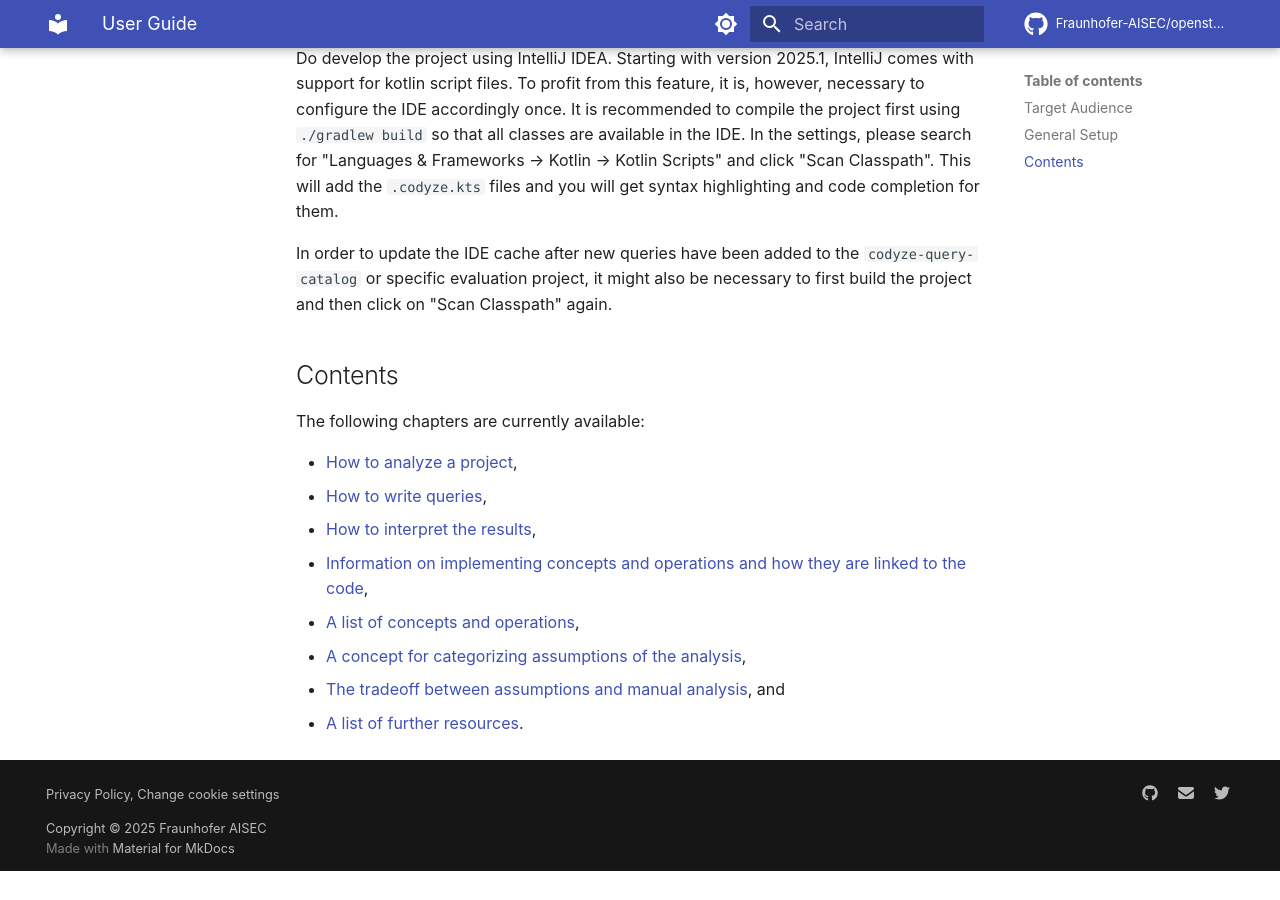
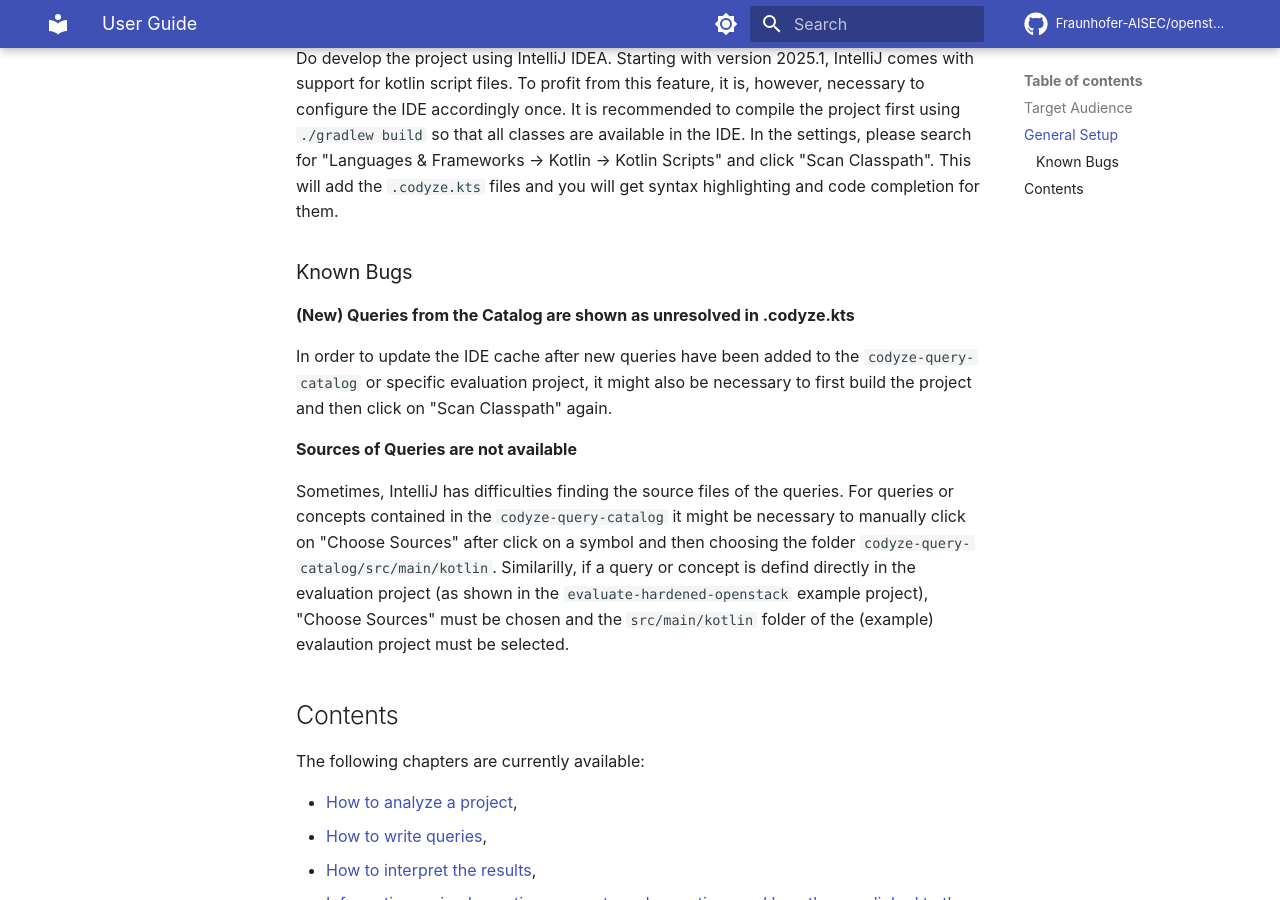
Before and after one commit to Fraunhofer-AISEC/codyze-evaluator, an MkDocs documentation site: the page built from documentation/docs/user-guide.md, in a window 1280 px wide and 900 px high, scrolled down 468 px. Built offline with MkDocs 1.6.1 and Material for MkDocs 9.7.7, drawn with Linux system fonts in a browser that asks for light colours; comment, search, counter and statistics services are not loaded; before the commit the page ends 1339 px from its top, so only the background shows below that.

Commit message:
Update user-guide.md

```diff
--- a/documentation/docs/user-guide.md
+++ b/documentation/docs/user-guide.md
@@ -15,7 +15,15 @@ It is recommended to compile the project first using `./gradlew build` so that a
 In the settings, please search for "Languages & Frameworks -> Kotlin -> Kotlin Scripts" and click "Scan Classpath".
 This will add the `.codyze.kts` files and you will get syntax highlighting and code completion for them.
 
+### Known Bugs
+
+**(New) Queries from the Catalog are shown as unresolved in .codyze.kts**
+
 In order to update the IDE cache after new queries have been added to the `codyze-query-catalog` or specific evaluation project, it might also be necessary to first build the project and then click on "Scan Classpath" again.
+
+**Sources of Queries are not available**
+
+Sometimes, IntelliJ has difficulties finding the source files of the queries. For queries or concepts contained in the `codyze-query-catalog` it might be necessary to manually click on "Choose Sources" after click on a symbol and then choosing the folder `codyze-query-catalog/src/main/kotlin`. Similarilly, if a query or concept is defind directly in the evaluation project (as shown in the `evaluate-hardened-openstack` example project), "Choose Sources" must be chosen and the `src/main/kotlin` folder of the (example) evalaution project must be selected.
 
 ## Contents
 
```
